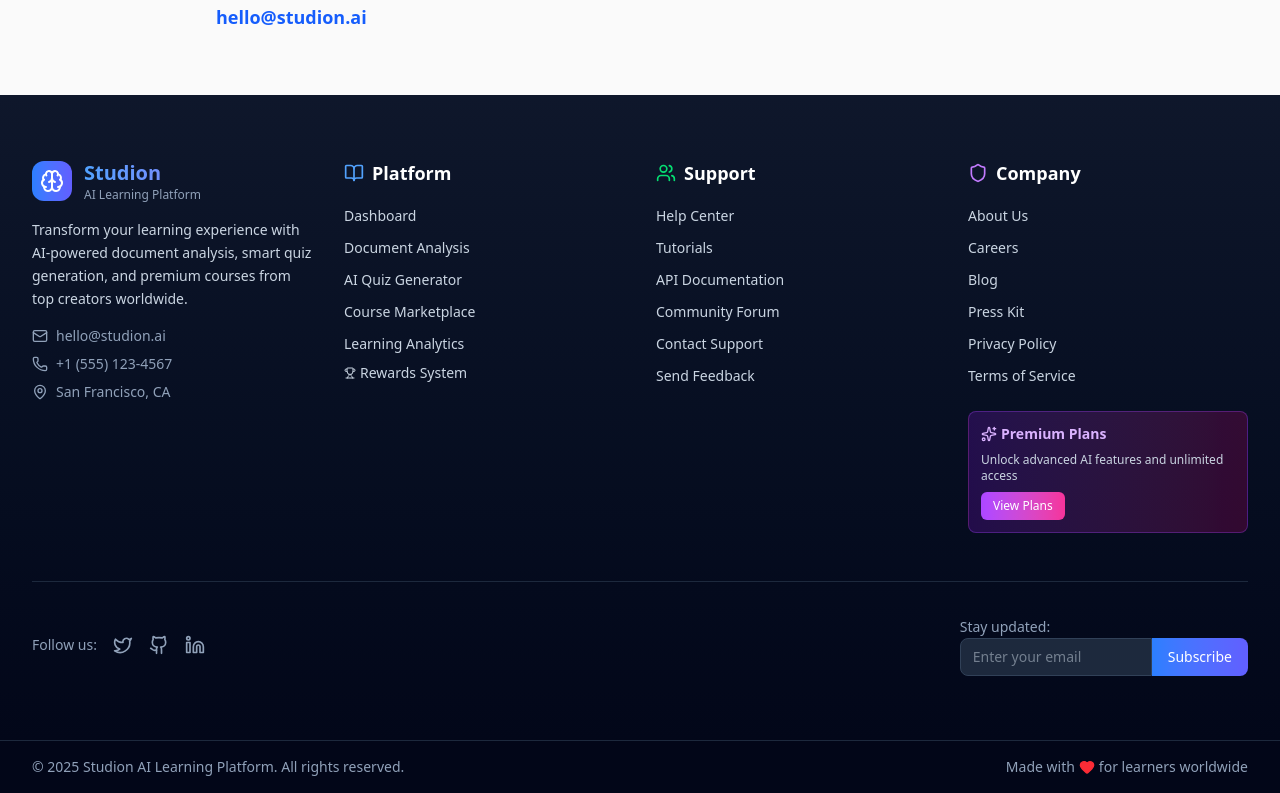
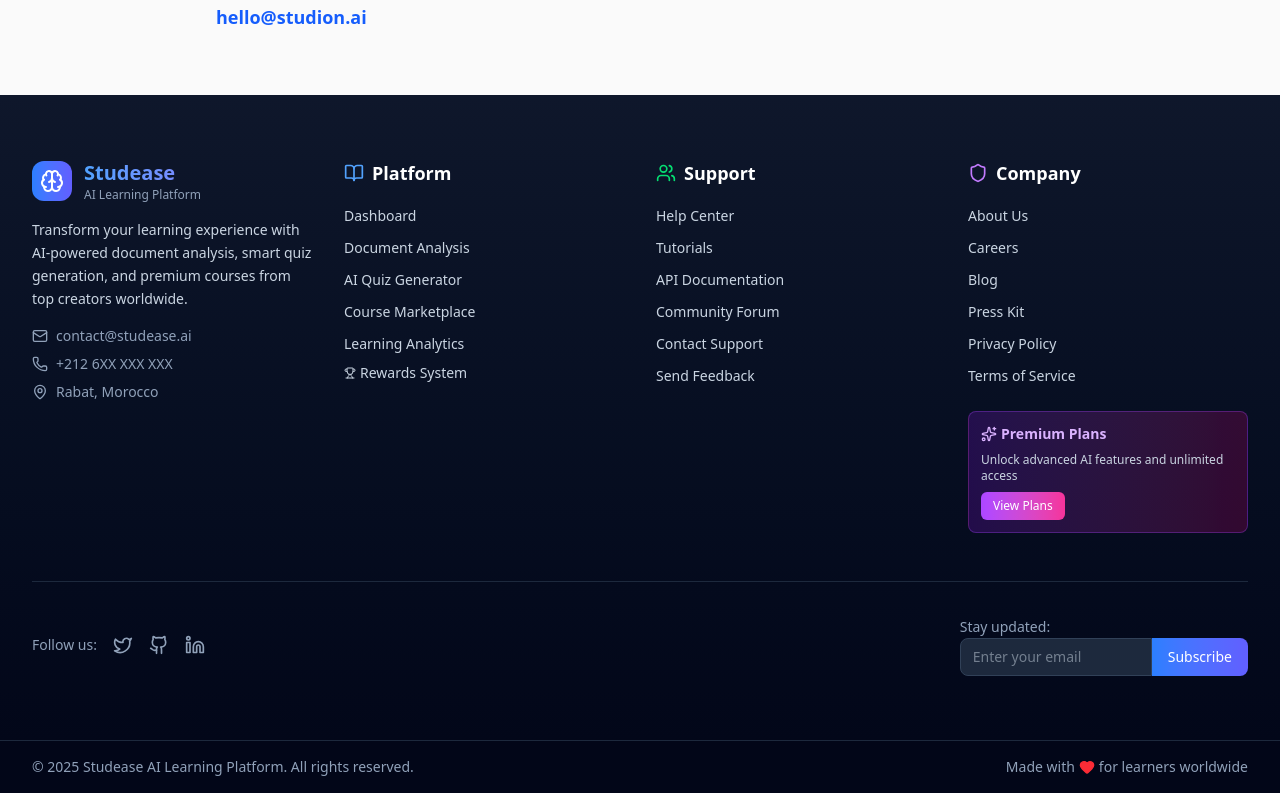
Before and after one commit to abdessamad-haddouche/studion, a React (Vite) app in the folder frontend/: page /terms in a window 1280 px wide. Shown: the part 1911-2704 px from the top of the page. Built offline with nearby package versions, Linux system fonts and the light colour scheme; no server answers.

Commit message:
chore: replaced 'studion' with studease'

```diff
--- a/frontend/src/components/layout/Footer.jsx
+++ b/frontend/src/components/layout/Footer.jsx
@@ -36,7 +36,7 @@ const Footer = () => {
               </div>
               <div>
                 <h3 className="text-xl font-bold bg-gradient-to-r from-blue-400 to-indigo-400 bg-clip-text text-transparent">
-                  Studion
+                  Studease
                 </h3>
                 <p className="text-xs text-slate-400">AI Learning Platform</p>
               </div>
@@ -50,15 +50,15 @@ const Footer = () => {
             <div className="space-y-2">
               <div className="flex items-center space-x-2 text-sm text-slate-400">
                 <Mail className="w-4 h-4" />
-                <span>hello@studion.ai</span>
+                <span>contact@studease.ai</span>
               </div>
               <div className="flex items-center space-x-2 text-sm text-slate-400">
                 <Phone className="w-4 h-4" />
-                <span>+1 (555) 123-4567</span>
+                <span>+212 6XX XXX XXX</span>
               </div>
               <div className="flex items-center space-x-2 text-sm text-slate-400">
                 <MapPin className="w-4 h-4" />
-                <span>San Francisco, CA</span>
+                <span>Rabat, Morocco</span>
               </div>
             </div>
           </div>
@@ -233,7 +233,7 @@ const Footer = () => {
         <div className="max-w-7xl mx-auto px-4 sm:px-6 lg:px-8 py-4">
           <div className="flex flex-col sm:flex-row justify-between items-center space-y-2 sm:space-y-0">
             <div className="text-sm text-slate-400">
-              © 2025 Studion AI Learning Platform. All rights reserved.
+              © 2025 Studease AI Learning Platform. All rights reserved.
             </div>
             <div className="flex items-center space-x-1 text-sm text-slate-400">
               <span>Made with</span>
--- a/frontend/src/components/layout/Header.jsx
+++ b/frontend/src/components/layout/Header.jsx
@@ -296,17 +296,7 @@ const Header = () => {
               </a>
 
               <div className="border-t border-slate-200 my-2"></div>
-
-              {/* Categories */}
-              <a
-                href="/courses/categories"
-                className="block px-4 py-3 text-slate-700 hover:text-blue-600 hover:bg-slate-50 transition-colors"
-                onClick={() => setIsCoursesDropdownOpen(false)}
-              >
-                <div className="font-medium text-sm">Browse Categories</div>
-                <div className="text-xs text-slate-500">Programming, Design, Business & more</div>
-              </a>
-            </div>
+              </div>
           )}
         </div>
       </nav>
@@ -413,7 +403,7 @@ const Header = () => {
               </div>
               <div>
                 <h1 className="text-2xl font-bold bg-gradient-to-r from-blue-600 to-indigo-600 bg-clip-text text-transparent">
-                  Studion
+                  Studease
                 </h1>
                 <p className="text-xs text-slate-500 -mt-1">AI Learning Platform</p>
               </div>
```
